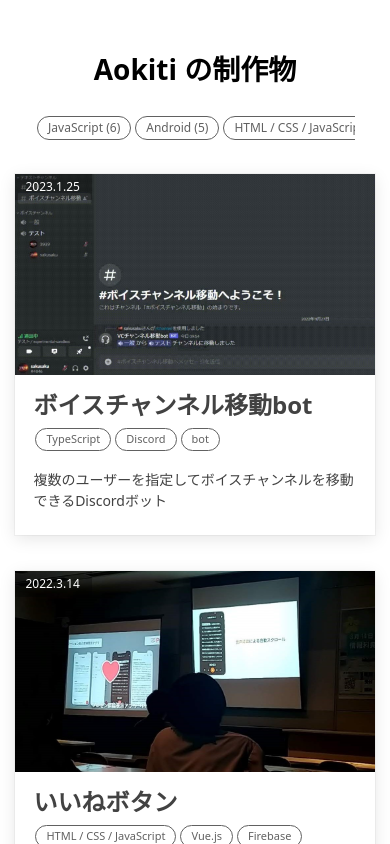
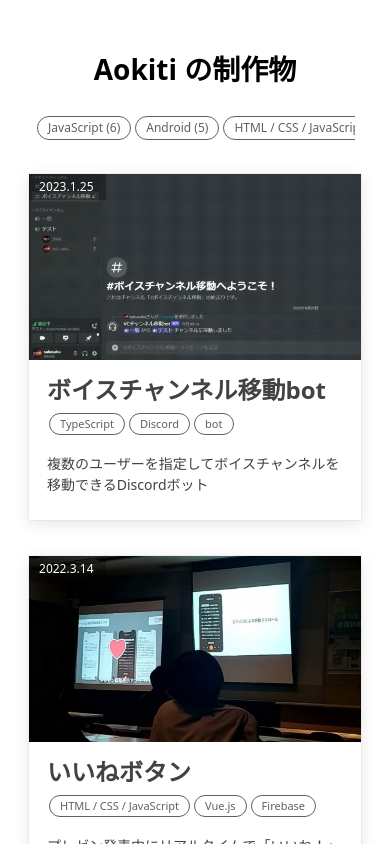
Before and after one commit to sakusaku3939/my-page, a Next.js app: page /posts in a window 390 px wide. Built offline with nearby package versions, Linux system fonts and the light colour scheme.

Commit message:
Modify a title font size

```diff
--- a/src/styles/index.module.css
+++ b/src/styles/index.module.css
@@ -103,6 +103,7 @@
     .postsList > * {
         width: 80%;
         padding-bottom: 4px;
+        margin: 16px 0;
     }
 
     .postDummy {
--- a/src/styles/posts.module.css
+++ b/src/styles/posts.module.css
@@ -19,9 +19,9 @@
 }
 
 .post .title {
-    font-size: 40px;
+    font-size: 32px;
     font-weight: bold;
-    line-height: 1.5;
+    line-height: 1.8;
 }
 
 .post h1 {
@@ -158,7 +158,7 @@
     }
 
     .post .title {
-        font-size: 32px;
+        font-size: 24px;
     }
 
     .post h1 {
@@ -176,7 +176,7 @@
     }
 
     .breadcrumb {
-        margin-bottom: 12px;
+        margin-bottom: 14px;
     }
 }
 
```
